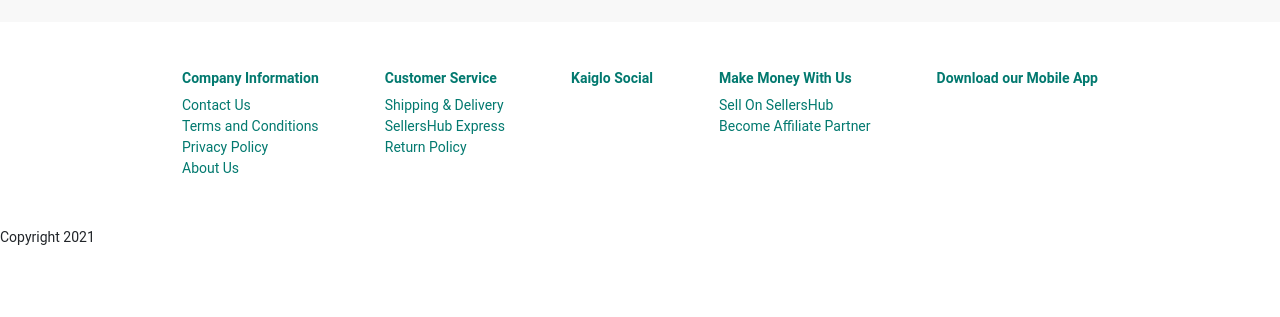
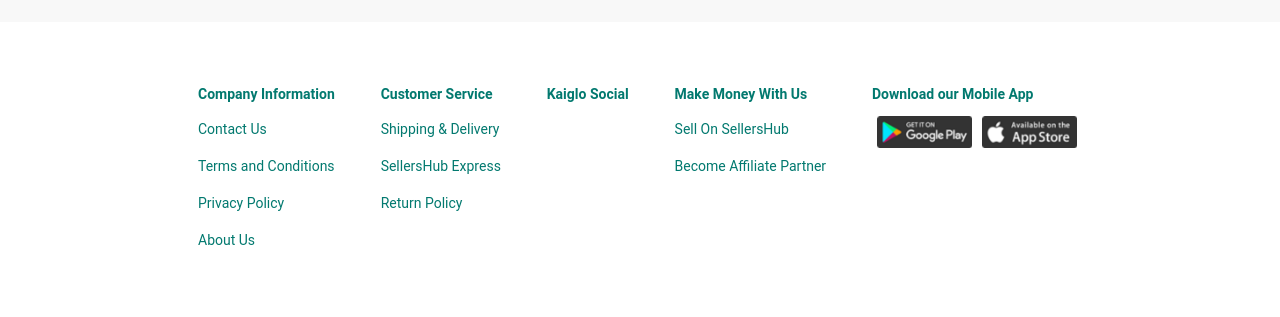
Before and after one commit to afolabiopakunle/tech-recruitment, an Angular app: page / in a window 1280 px wide. Shown: the part 2496-2813 px from the top of the page. Before the commit the page ends 2744 px from the top, so only its background shows below. Built offline with nearby package versions, Linux system fonts and the light colour scheme.

Commit message:
store links added

```diff
--- a/src/app/footer/footer.component.html
+++ b/src/app/footer/footer.component.html
@@ -24,6 +24,10 @@
       </div>
       <div>
         <h5>Download our Mobile App</h5>
+        <div class="stores">
+          <a href=""><img src="../../assets/images/footer/google@@2x.png" alt=""></a>
+          <a href=""><img src="../../assets/images/footer/apple@@2x.png" alt=""></a>
+        </div>
       </div>
     </div>
   </div>
--- a/src/app/footer/footer.component.scss
+++ b/src/app/footer/footer.component.scss
@@ -4,6 +4,10 @@
   margin: 0 auto;
   justify-content: space-between;
   flex-wrap: wrap;
+}
+
+.spread-div div {
+  margin: 1rem
 }
 
 h5 {
@@ -15,4 +19,19 @@
 a {
   display: block;
   text-decoration: none;
+  margin-block: 1rem;
 }
+
+.stores {
+  display: flex;
+  margin: 0 !important;
+}
+
+.stores img {
+  width: 95px;
+  margin: 5px
+}
+
+.stores a {
+  margin-block: 0 !important;
+}
--- a/src/app/success-stories/success-stories.component.html
+++ b/src/app/success-stories/success-stories.component.html
@@ -14,6 +14,7 @@
                 <a class="btn btn-primary">Store Owner</a>
                 <p>{{ story.story }}</p>
                 <h3> {{ story.owner }}</h3>
+
               </div>
             </div>
           </ng-template>
```
Also changed, not shown: src/assets/images/footer/apple@@2x.png (added), src/assets/images/footer/google@@2x.png (added).
